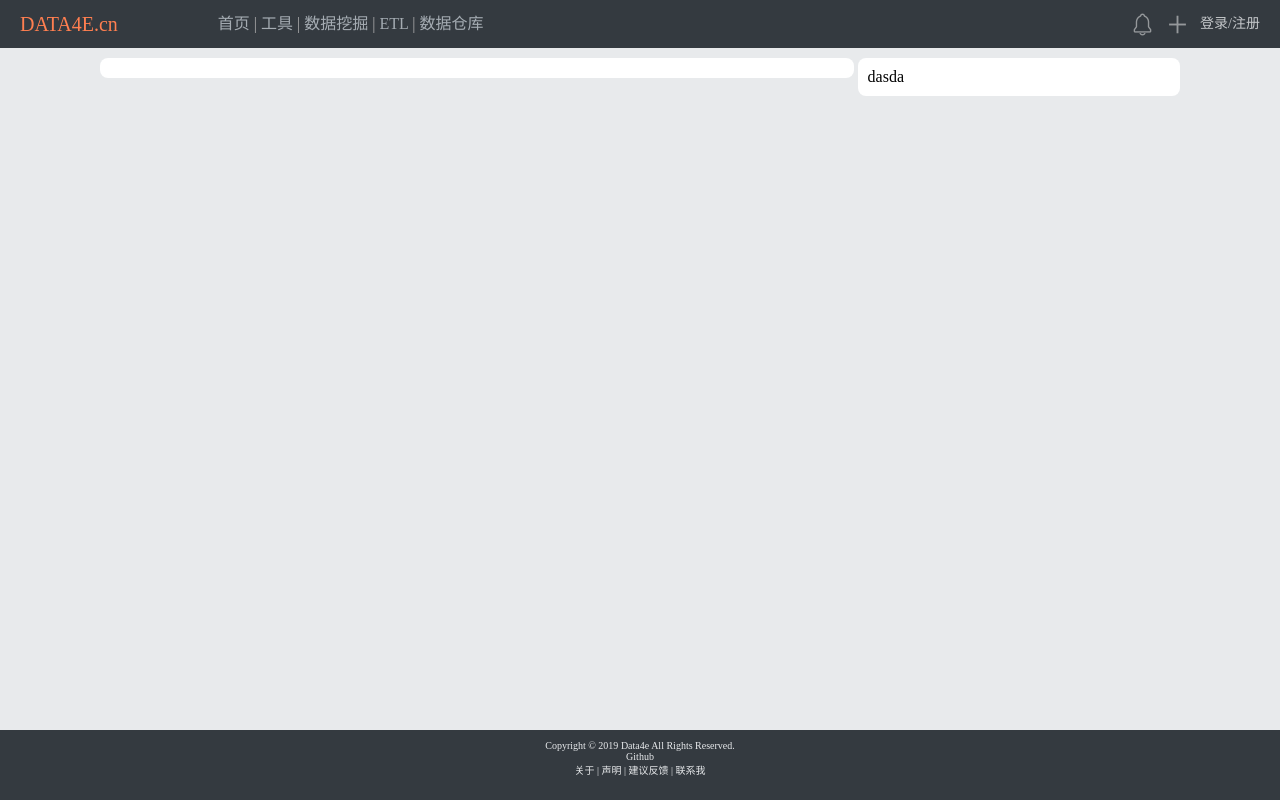
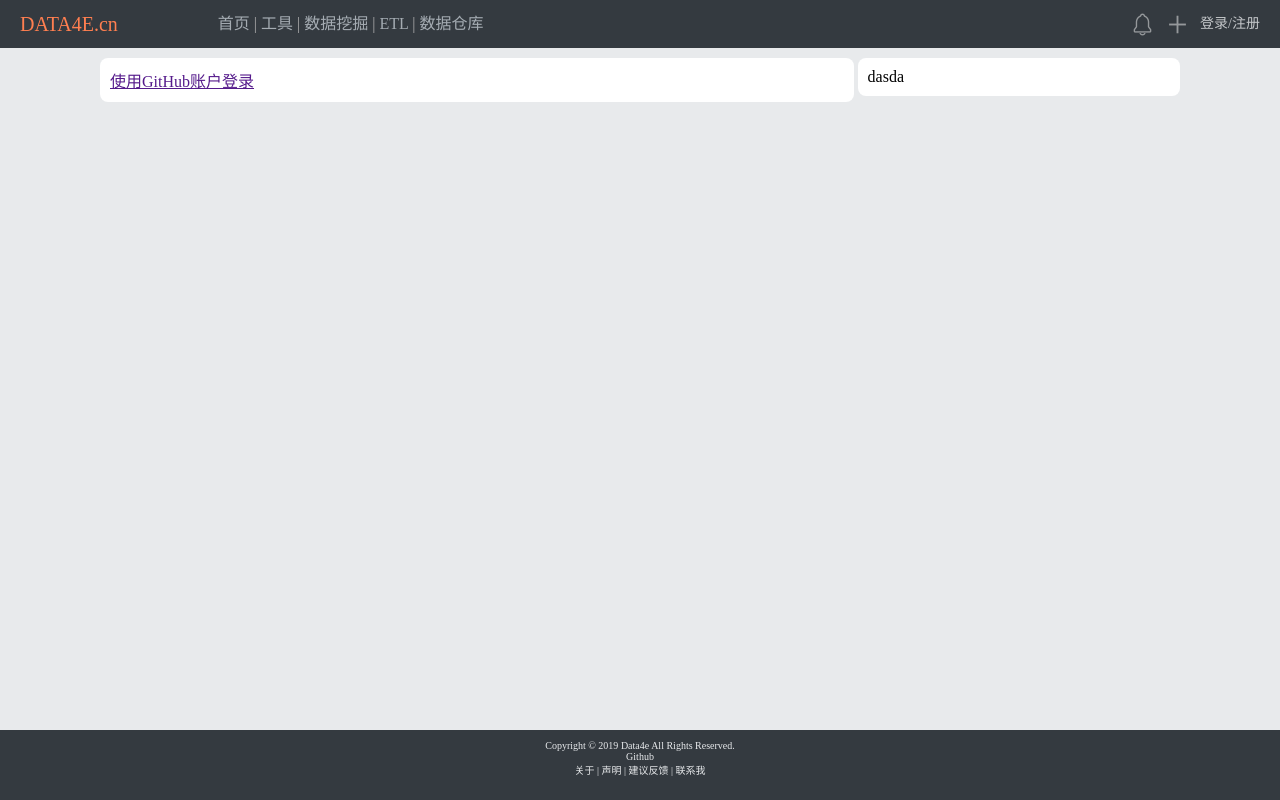
Before and after one commit to data4e/data4e, a Django app: page /login in a window 1280 px wide. Run offline with Django 3.2, Linux system fonts and the light colour scheme; parts of the project's set-up code (start-up, migrations or seed data) failed here and were passed over.

```diff
--- a/data4e/urls.py
+++ b/data4e/urls.py
@@ -28,7 +28,7 @@ from . import view
 urlpatterns = [
     url(r'^article$', view.article),
     url(r'^$', view.index),
-    url(r'^admin/', admin.site.urls),
+    url(r'^myAdmin/', admin.site.urls),
     url(r'^tools$', view.tools),
     url(r'^addArticle$', view.add_article),
     url(r'^login$', view.login),
--- a/templates/login.html
+++ b/templates/login.html
@@ -1,6 +1,6 @@
 {% extends 'base.html' %}
 {% block content_left %}
-    <div>
-
+    <div class="login-content">
+        <a href="">使用GitHub账户登录</a>
     </div>
 {% endblock %}
```
Also changed, not shown: data4e/settings.py (line endings or trailing spaces), 1 other file.
